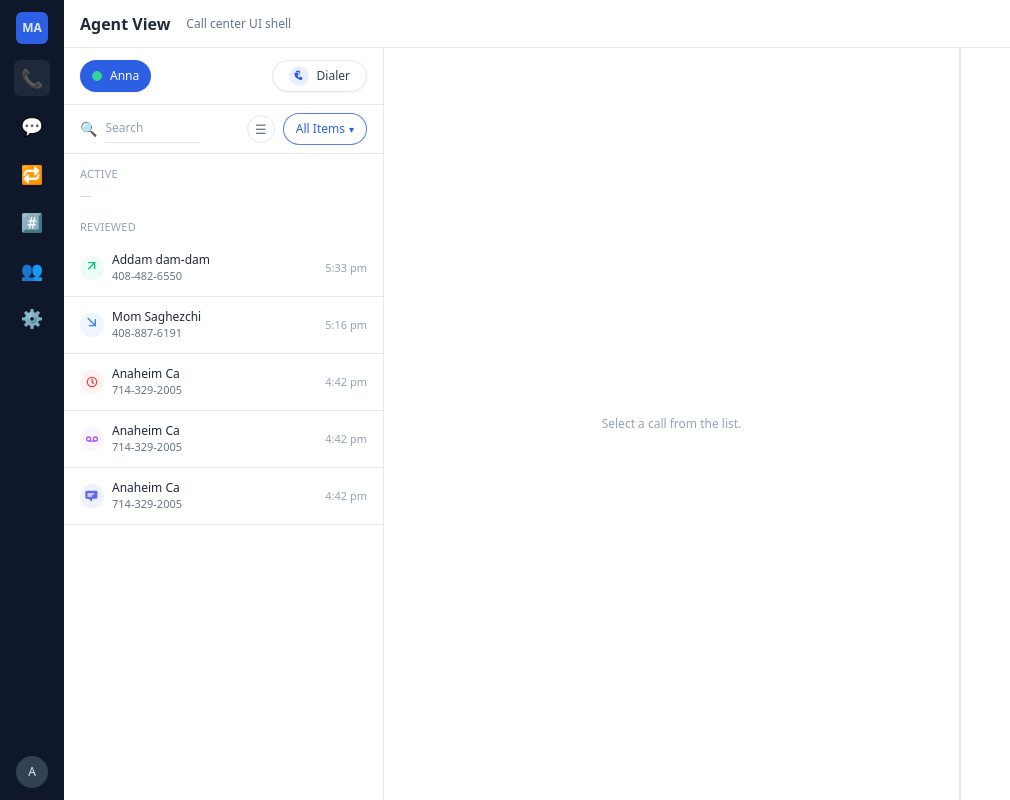
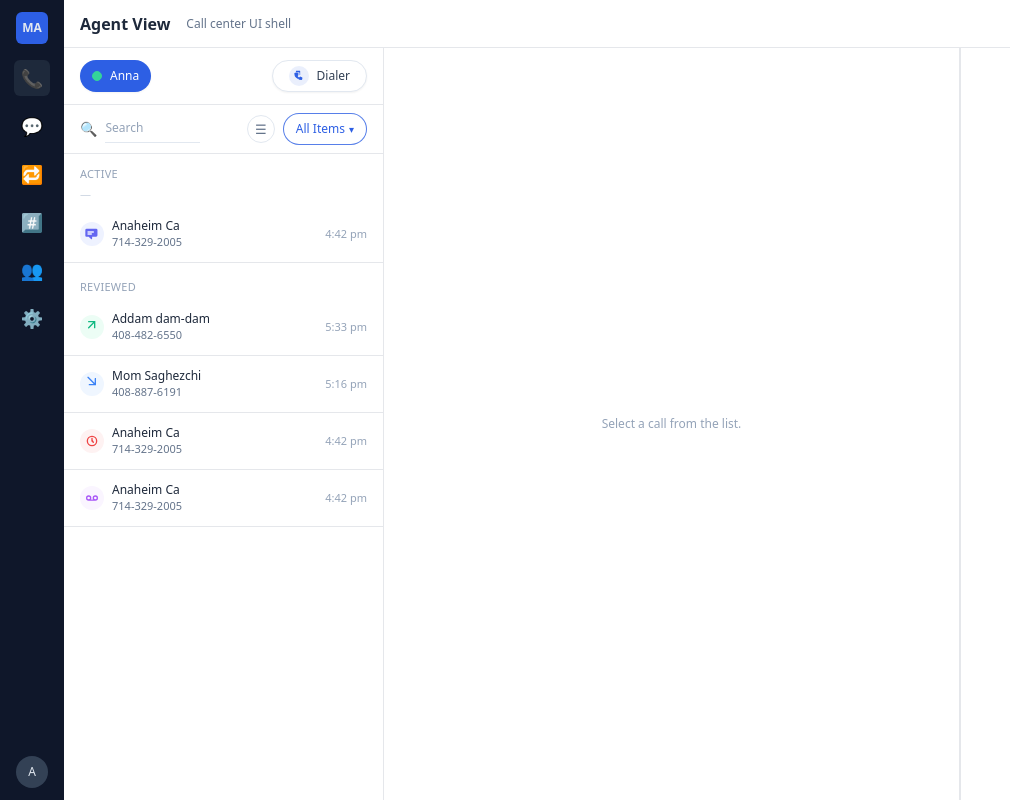
Before and after one commit to masterappliance/callcenter-ui, a React (Vite) app: page /calls in a window 1280 px wide. Shown: the whole page, without its empty margins (0-1010 px from the left). Built offline with nearby package versions, Linux system fonts and the light colour scheme.

Commit message:
Update CallList.jsx

```diff
--- a/src/components/calls/CallList.jsx
+++ b/src/components/calls/CallList.jsx
@@ -21,6 +21,10 @@ export default function CallList({ calls, selectedId, onSelect }) {
     return () => document.removeEventListener("mousedown", handleClickOutside);
   }, []);
 
+  // Split calls into Active / Reviewed (default to Reviewed)
+  const activeCalls = calls.filter((c) => c.status === "active");
+  const reviewedCalls = calls.filter((c) => c.status !== "active");
+
   return (
     <div className="flex flex-col h-full">
       {/* Top row: Anna (left) + Dialer (right) */}
@@ -28,7 +32,7 @@ export default function CallList({ calls, selectedId, onSelect }) {
 
       {/* Search + filter + All Items row */}
       <div className="px-4 py-2 border-b bg-white flex items-center justify-between gap-3 text-xs">
-        {/* Search (narrow so controls fit on one line) */}
+        {/* Search (extra narrow so filter + All Items always fit) */}
         <div className="flex items-center gap-2 text-slate-500 w-[120px] min-w-[110px]">
           <span className="text-[14px] shrink-0">🔍</span>
           <input
@@ -50,7 +54,6 @@ export default function CallList({ calls, selectedId, onSelect }) {
             className="h-7 w-7 rounded-full flex items-center justify-center border border-slate-200 text-slate-500 hover:bg-slate-50"
             title="Filters"
           >
-            {/* simple sliders icon substitute */}
             <span className="text-[13px]">☰</span>
           </button>
 
@@ -101,20 +104,28 @@ export default function CallList({ calls, selectedId, onSelect }) {
           onApply={() => setIsFilterPanelOpen(false)}
         />
       ) : (
-        <>
-          {/* Status headings */}
+        <div className="flex-1 overflow-auto text-xs">
+          {/* Active section */}
           <div className="px-4 pt-3 pb-1 text-[11px] text-slate-400 uppercase tracking-wide">
             Active
           </div>
           <div className="px-4 pb-1 text-[11px] text-slate-300">—</div>
 
-          <div className="px-4 pt-3 pb-1 text-[11px] text-slate-400 uppercase tracking-wide">
+          {activeCalls.map((call) => (
+            <CallListItem
+              key={call.id}
+              call={call}
+              active={call.id === selectedId}
+              onClick={() => onSelect(call.id)}
+            />
+          ))}
+
+          {/* Reviewed section */}
+          <div className="px-4 pt-4 pb-1 text-[11px] text-slate-400 uppercase tracking-wide">
             Reviewed
           </div>
 
-          {/* Calls list */}
-          <div className="flex-1 overflow-auto text-xs">
-            {calls.map((call) => (
+          {reviewedCalls.map((call) => (
             <CallListItem
               key={call.id}
               call={call}
@@ -123,7 +134,6 @@ export default function CallList({ calls, selectedId, onSelect }) {
             />
           ))}
         </div>
-        </>
       )}
     </div>
   );
```
Lines whose indentation alone changed are shown as unchanged.
